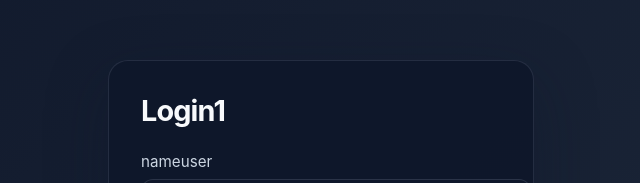
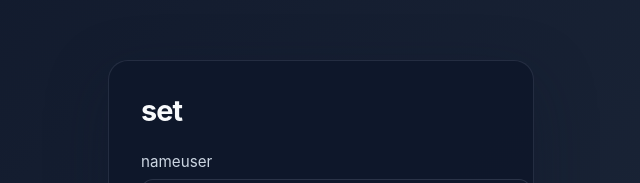
Before and after one commit to prasadsandaruwan69/test-docker, a React (Create React App) app: page / in a window 1280 px wide. Shown: the part 168-351 px from the top of the page, without its empty margins (319-959 px from the left). Built offline with nearby package versions, Linux system fonts and the light colour scheme.

Commit message:
Update header text in login card for consistency

```diff
--- a/src/App.js
+++ b/src/App.js
@@ -14,7 +14,7 @@ function App() {
   return (
     <div className="App">
       <div className="login-card">
-        <h1>Login1</h1>
+        <h1> set</h1>
         <form onSubmit={handleSubmit} className="login-form">
           <label>
             nameuser
```
